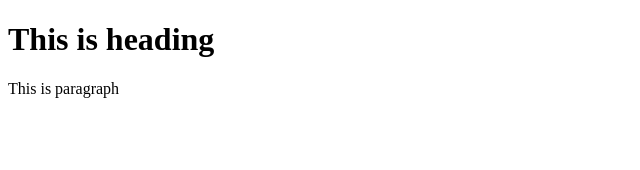
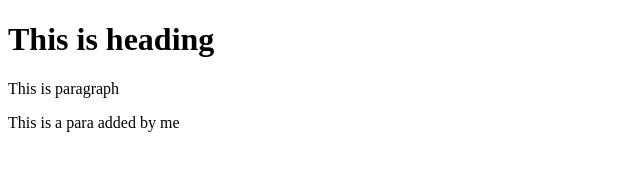
Before and after one commit to AzazDanish/learning-git-1, a plain HTML site: page index.html in a window 1280 px wide. Shown: the whole page, without its empty margins (0-640 px from the left). Drawn offline with Linux system fonts and the light colour scheme.

Commit message:
added another p tag by me

```diff
--- a/index.html
+++ b/index.html
@@ -8,5 +8,6 @@
   <body>
     <h1>This is heading</h1>
     <p>This is paragraph</p>
+    <p>This is a para added by me</p>
   </body>
 </html>
```
